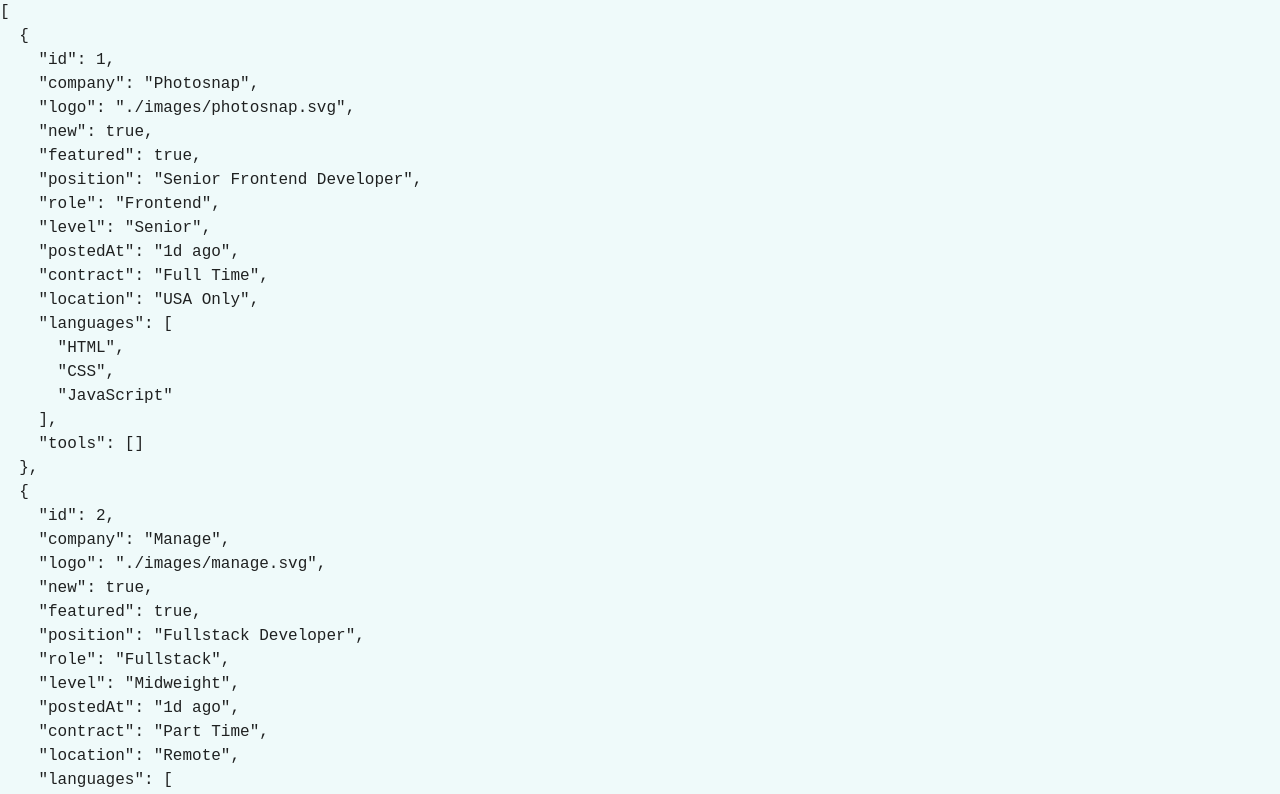
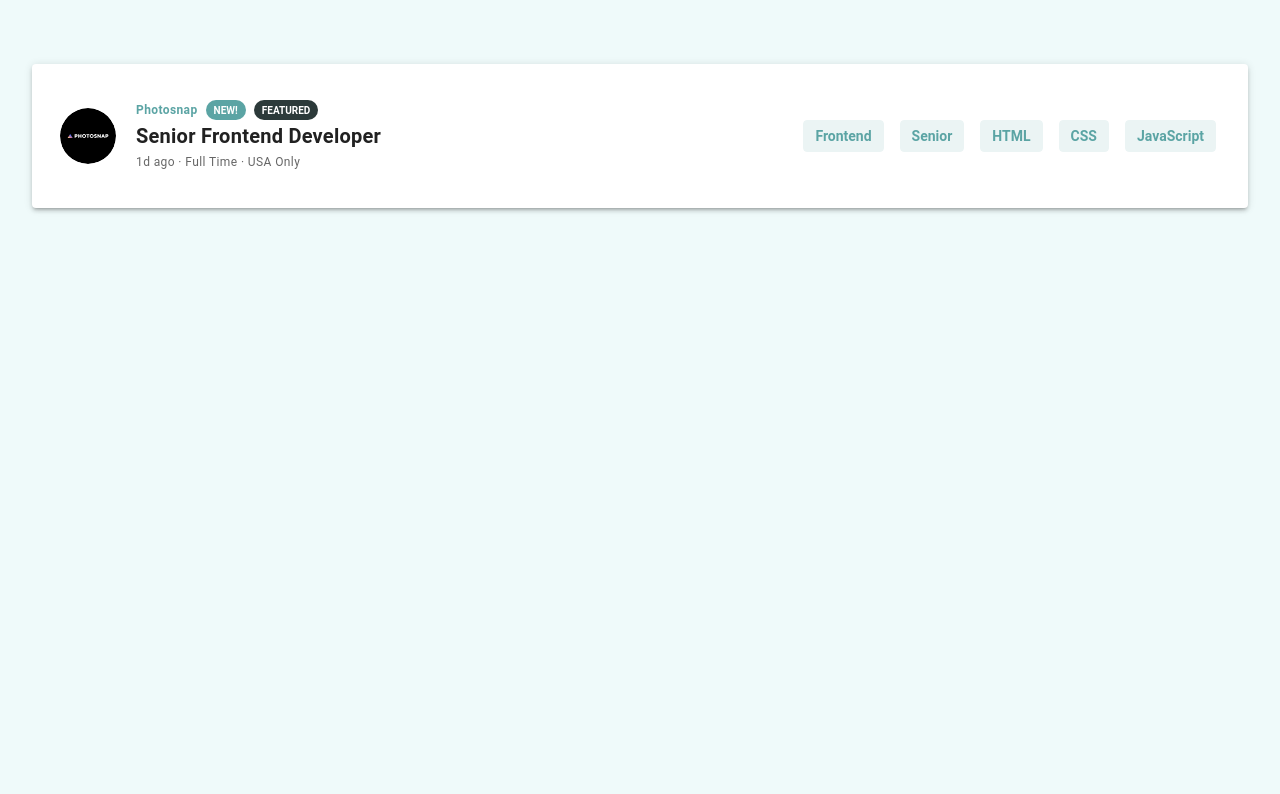
Before and after one commit to brzezinskimarcin/job-listings-exercise, a Vue app: page / in a window 1280 px wide. Shown: the top 794 px of the page. Built offline with nearby package versions, Linux system fonts and the light colour scheme.

Commit message:
feat: add summary card component

```diff
--- /dev/null
+++ b/src/components/SummaryCard.vue
@@ -0,0 +1,57 @@
+<script setup lang="ts">
+defineProps<{
+  thumbnailUrl: string;
+  caption: string;
+  badges: {
+    color: string;
+    label: string;
+  }[];
+  title: string;
+  subtitles: string[];
+  tags: string[];
+}>();
+</script>
+
+<template>
+  <v-card elevation="3" class="mt-16 mt-sm-0 py-6 px-5 overflow-visible">
+    <div class="mt-n16 mt-sm-0 d-sm-flex align-center">
+      <v-avatar class="ma-2" size="x-large">
+        <v-img :src="thumbnailUrl" />
+      </v-avatar>
+      <div class="flex-grow-1 pa-3">
+        <div class="d-flex align-center">
+          <div class="font-weight-bold text-caption text-primary mr-1">
+            {{ caption }}
+          </div>
+          <v-chip
+            v-for="{ color, label } in badges"
+            :key="label"
+            :color="color"
+            size="x-small"
+            variant="flat"
+            class="font-weight-bold mx-1"
+          >
+            {{ label }}
+          </v-chip>
+        </div>
+        <div class="font-weight-bold text-h6 ">
+          {{ title }}
+        </div>
+        <div class="text-medium-emphasis text-caption">
+          {{ subtitles.join(' · ') }}
+        </div>
+      </div>
+      <div class="pa-1">
+        <v-chip
+          v-for="tag in tags"
+          :key="tag"
+          color="primary"
+          label
+          class="font-weight-bold ma-2"
+        >
+          {{ tag }}
+        </v-chip>
+      </div>
+    </div>
+  </v-card>
+</template>
--- a/src/views/JobsList.vue
+++ b/src/views/JobsList.vue
@@ -1,6 +1,7 @@
 <script setup lang="ts">
 import { storeToRefs } from 'pinia';
 import { useJobsStore } from '@/stores/jobs';
+import SummaryCard from '@/components/SummaryCard.vue';
 
 const jobsStore = useJobsStore();
 const { loading, allJobs } = storeToRefs(jobsStore);
@@ -10,7 +11,7 @@
 </script>
 
 <template>
-  <main>
+  <main class="px-8 pt-0 pt-sm-16">
     <div v-if="loading" class="text-center">
       <v-progress-circular
         :size="64"
@@ -20,6 +21,19 @@
       ></v-progress-circular>
       <div class="mt-4 text-h6">Loading jobs...</div>
     </div>
-    <pre v-else>{{ allJobs }}</pre>
+    <template v-else>
+      <!-- <pre v-else>{{ allJobs }}</pre> -->
+      <SummaryCard
+        thumbnail-url="./images/photosnap.svg"
+        caption="Photosnap"
+        :badges="[
+          { color: 'primary', label: 'NEW!' },
+          { color: 'secondary', label: 'FEATURED' },
+        ]"
+        title="Senior Frontend Developer"
+        :subtitles="['1d ago', 'Full Time', 'USA Only']"
+        :tags="['Frontend', 'Senior', 'HTML', 'CSS', 'JavaScript']"
+      />
+    </template>
   </main>
 </template>
```
